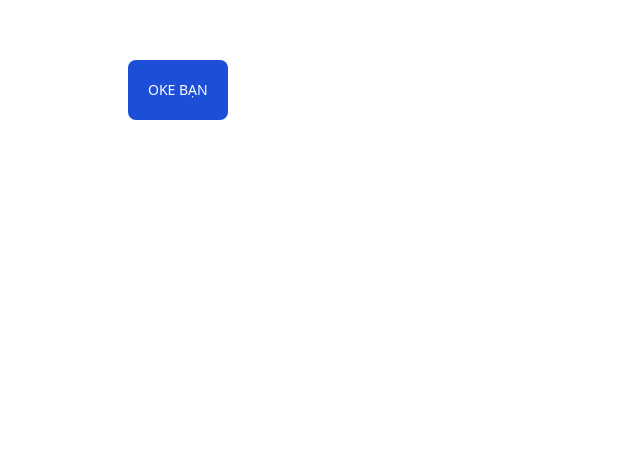
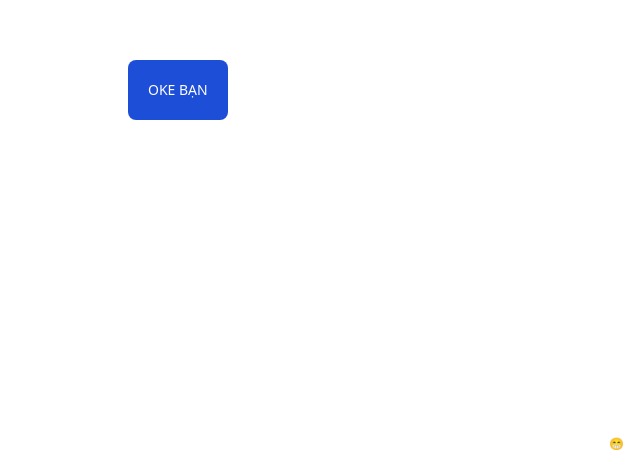
Before and after one commit to Lengochuy1302/lixi, a plain HTML site: page index.html in a window 1280 px wide. Shown: the part 340-800 px from the top of the page, 640-1280 px from the left. Drawn offline with nearby package versions, Linux system fonts and the light colour scheme; some packages are replaced by stand-ins of ours; a script that the page names is missing.

Commit message:
Update index.html

```diff
--- a/index.html
+++ b/index.html
@@ -29,7 +29,7 @@
         </button>
         </div>
     </div>
-    <footer id="create-new" style="display: none" class="fixed bottom-2 z-10 right-4 text-white text-xs cursor-pointer">
+    <footer class="fixed bottom-2 z-10 right-4 text-white text-xs cursor-pointer">
         By LNH 😁
     </footer>
 </body>
```
